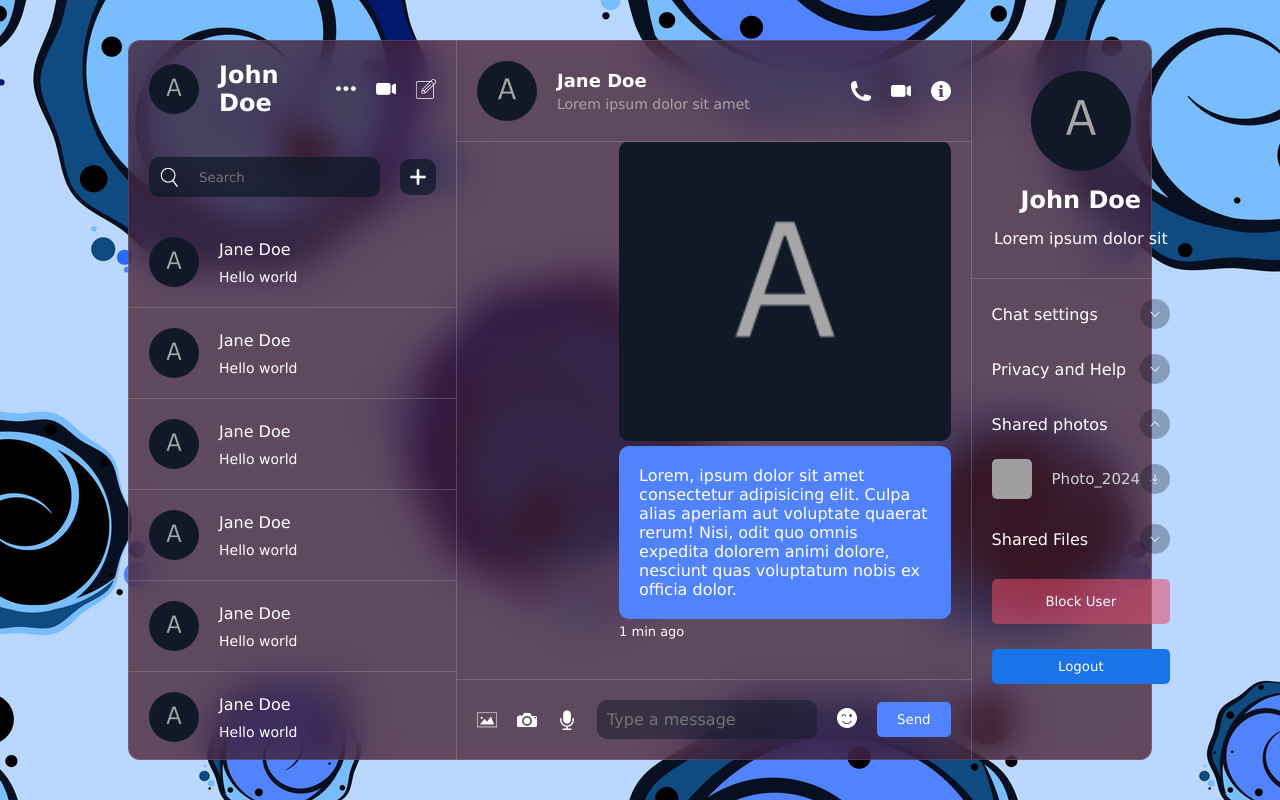
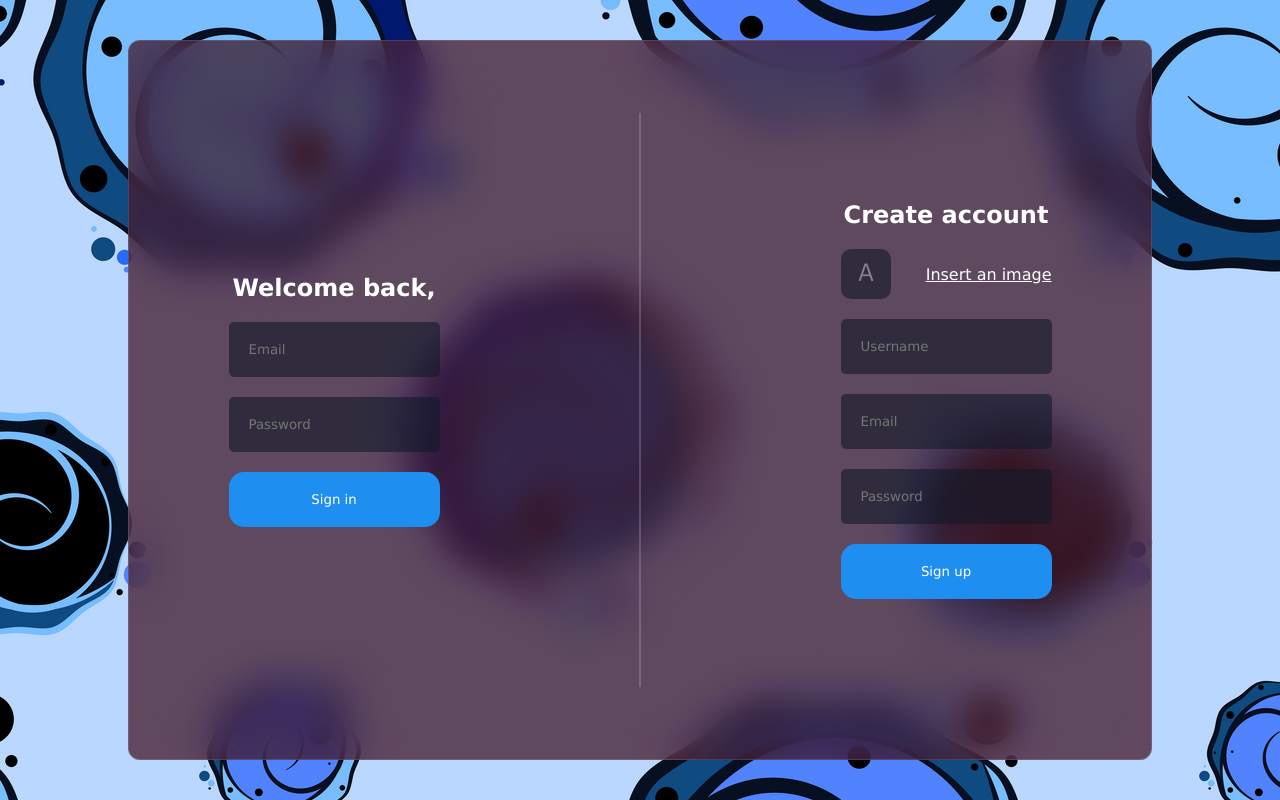
Before and after one commit to Benandry/chat_app, a React (Vite) app: page / in a window 1280 px wide. Built offline with nearby package versions, Linux system fonts and the light colour scheme; grey boxes are pictures that could not be loaded.

Commit message:
feat: Login page and toast notification

```diff
--- a/package.json
+++ b/package.json
@@ -12,7 +12,8 @@
   "dependencies": {
     "emoji-picker-react": "^4.12.0",
     "react": "^18.3.1",
-    "react-dom": "^18.3.1"
+    "react-dom": "^18.3.1",
+    "react-toastify": "^11.0.3"
   },
   "devDependencies": {
     "@eslint/js": "^9.17.0",
--- a/src/App.jsx
+++ b/src/App.jsx
@@ -1,12 +1,19 @@
 import { Chat, Detail, List } from "./components"
+import Login from "./components/login/Login";
+import Notification from "./components/notification/Notification";
 
 function App() {
-
+    const user = false;
   return (
     <div className="container">
-      <List />
-      <Chat />
-      <Detail />
+      {user ? (
+        <>
+           <List />
+          <Chat />
+          <Detail />
+        </>
+      ) : <Login />}
+      <Notification />
     </div>
   )
 }
--- /dev/null
+++ b/src/components/login/Login.jsx
@@ -0,0 +1,60 @@
+import { useState } from 'react';
+import './login.css';
+import { Avatar } from '../../assets/images';
+import { toast } from 'react-toastify';
+
+
+const Login = () => {
+    const  [avatar, setAvatar] = useState({
+      file: null,
+      url: "",
+    });
+
+    const handleAvatarChange = (e) => {
+      if(e.target.files[0]) {
+          const file = e.target.files[0];
+          const url = URL.createObjectURL(file);
+          setAvatar({
+            file: file,
+            url: url,
+          });
+      }
+    };
+
+    const handleLogin = e => {
+      e.preventDefault();
+      toast.success(<h2>Welcome back,</h2>);
+    }
+
+
+
+  return (
+    <div className='login'>
+      <div className="item">
+        <h2>Welcome back,</h2>
+        <form action="" onSubmit={handleLogin}>
+          <input type="email" placeholder='Email' name='email' />
+          <input type="password" placeholder='Password' name='password' />
+          <button>Sign in</button>
+        </form>
+      </div>
+      <div className="separator"></div>
+      <div className="item">
+          <h2>Create account </h2>
+          <form action="">
+            <label htmlFor="file">
+              <img src={avatar.url || Avatar} alt="" />
+              Insert an image  </label>
+            <input type="file" id='file' style={{display: "none"}} onChange={handleAvatarChange}  />
+            <input type="text" placeholder='Username' name='username' />
+            <input type="email" placeholder='Email' name='email' />
+            <input type="password" placeholder='Password' name='password' />
+            <button>Sign up </button>
+          </form>
+
+      </div>
+    </div>
+  )
+}
+
+export default Login
--- /dev/null
+++ b/src/components/login/login.css
@@ -0,0 +1,68 @@
+.login {
+   width: 100%;
+   height: 100%;
+   display: flex;
+   align-items: center;
+   gap: 100px;
+
+   .item {
+      flex: 1;
+      display: flex;
+      flex-direction: column;
+      align-items: center;
+      gap: 20px;
+
+      form {
+         display: flex;
+         flex-direction: column;
+         align-items: center;
+         justify-content: center;
+         gap: 20px;
+
+         input {
+            padding: 20px;
+            border: none;
+            outline: none;
+            background-color: rgb(17, 25, 40, 0.6);
+            color: white;
+            border-radius: 5px;
+         }
+
+         label {
+            width: 100%;
+            display: flex;
+            align-items: center;
+            justify-content: space-between;
+            cursor: pointer;
+            text-decoration: underline;
+
+            img {
+            width: 50px;
+            height: 50px;
+            border-radius: 10px;
+            object-fit: cover;
+            opacity: 0.6;
+            }
+
+         }
+
+         button {
+            width: 100%;
+            padding: 20px;
+            border: none;
+            background-color: #1f8ef1;
+            color: white;
+            border-radius: 15px;
+            cursor: pointer;
+            font-weight: 500;
+         }
+      }
+   }
+
+   .separator {
+      height: 80%;
+      width: 2px;
+      background-color: #dddddd36;
+
+   }
+}
--- /dev/null
+++ b/src/components/notification/Notification.jsx
@@ -0,0 +1,11 @@
+import { ToastContainer } from "react-toastify"
+// import  'react-toastify/dist/ReactToasstify.css';
+
+
+const Notification = () => {
+  return (
+    <div className=""> <ToastContainer position="bottom-right" /></div>
+  )
+}
+
+export default Notification
```
Also changed, not shown: src/components/notification/notification.css (added), 1 other file (tests, documents, lock files or other folders).
